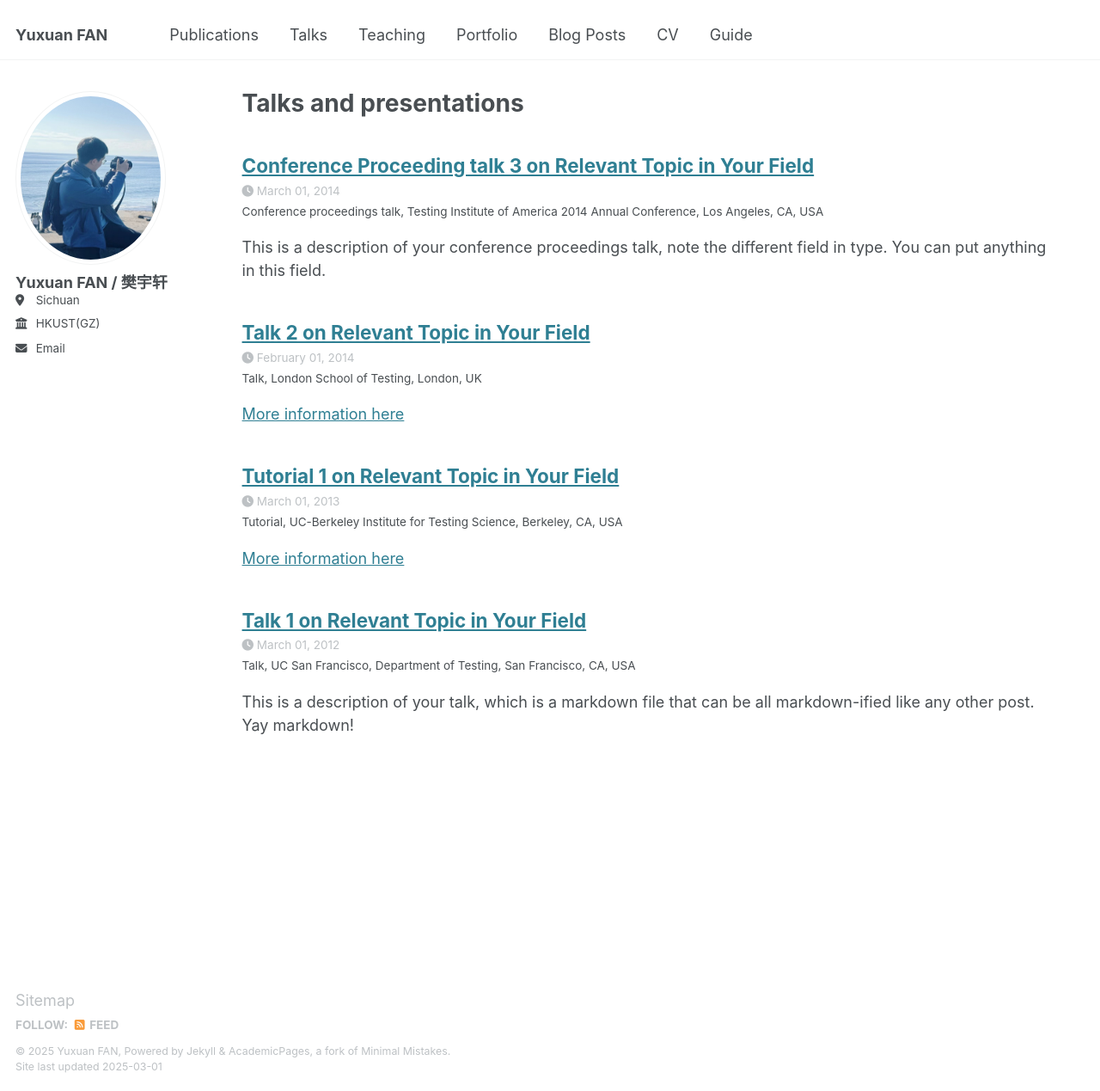
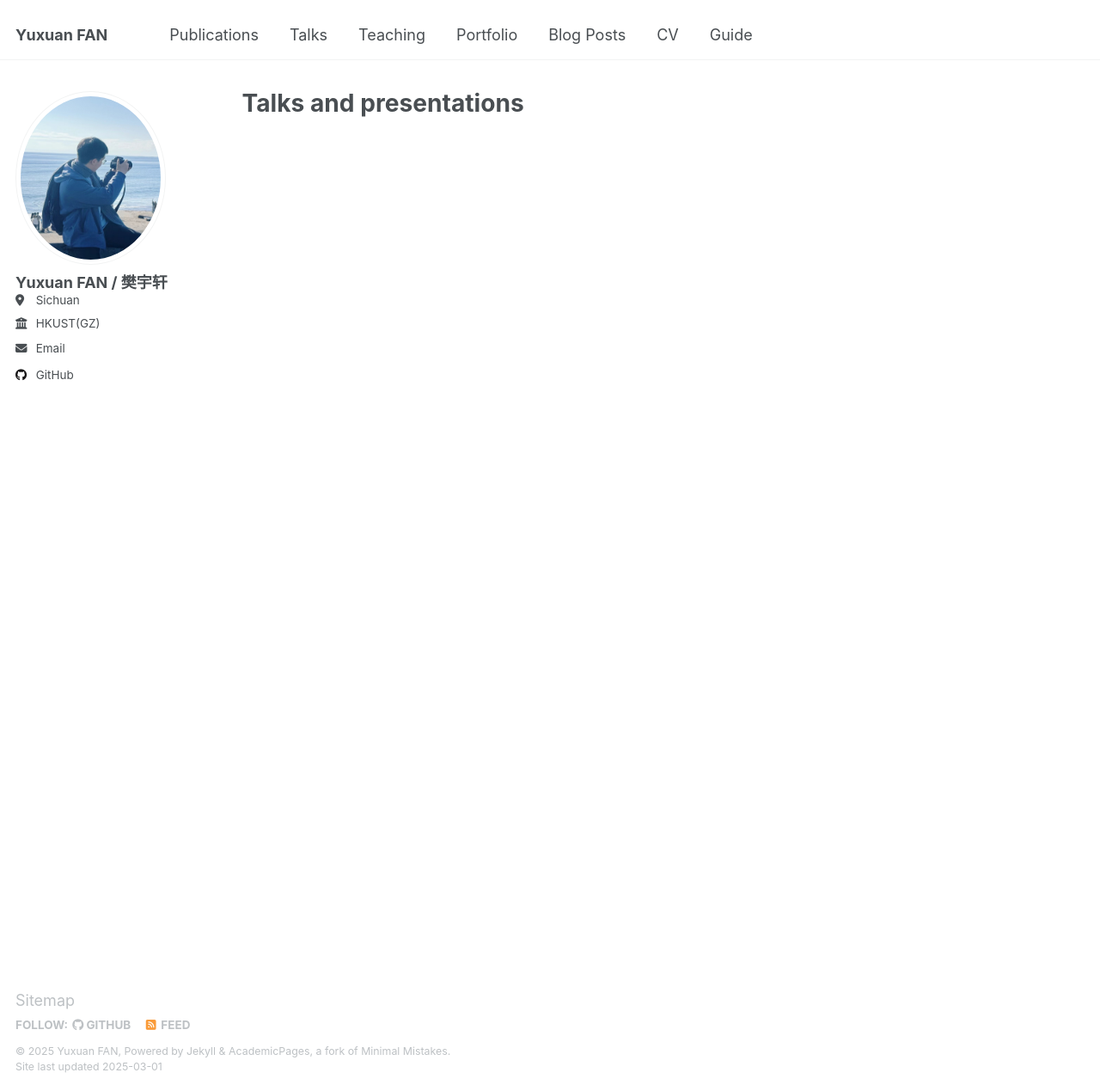
Before and after one commit to yuxuanfanOrion/yuxuanfanOrion.github.io, a Jekyll site: the page built from _pages/talks.html, in a window 1280 px wide and 1269 px high. Shown: the whole window at 86% size. Built offline with Jekyll 4.4.1, drawn with Linux system fonts in a browser that asks for light colours; some of the changed lines change nothing that is shown.

Commit message:
Update _config.yml

```diff
--- a/_config.yml
+++ b/_config.yml
@@ -45,7 +45,7 @@ author:
   bitbucket        : # Username - Update with your username on the site
   codepen          : # Username
   dribbble         : # Username
-  github           : #"academicpages"
+  github           : https://github.com/yuxuanfanOrion #"academicpages"
   kaggle           : # Username
   stackoverflow    : # User number or user number and name (i.e., use "1" or "1/jeff-atwood")
 
@@ -213,18 +213,18 @@ kramdown:
 
 # These settings control the types of collections used by the template
 collections:
-  teaching:
-    output: true
-    permalink: /:collection/:path/
-  publications:
-    output: true
-    permalink: /:collection/:path/
-  portfolio:
-    output: true
-    permalink: /:collection/:path/
-  talks:
-    output: true
-    permalink: /:collection/:path/
+  #teaching:
+    #output: true
+    #permalink: /:collection/:path/
+  #publications:
+    #output: true
+    #permalink: /:collection/:path/
+  #portfolio:
+    #output: true
+    #permalink: /:collection/:path/
+  #talks:
+    #output: true
+    #permalink: /:collection/:path/
 
 
 # These settings control how pages and collections are included in the site
```
